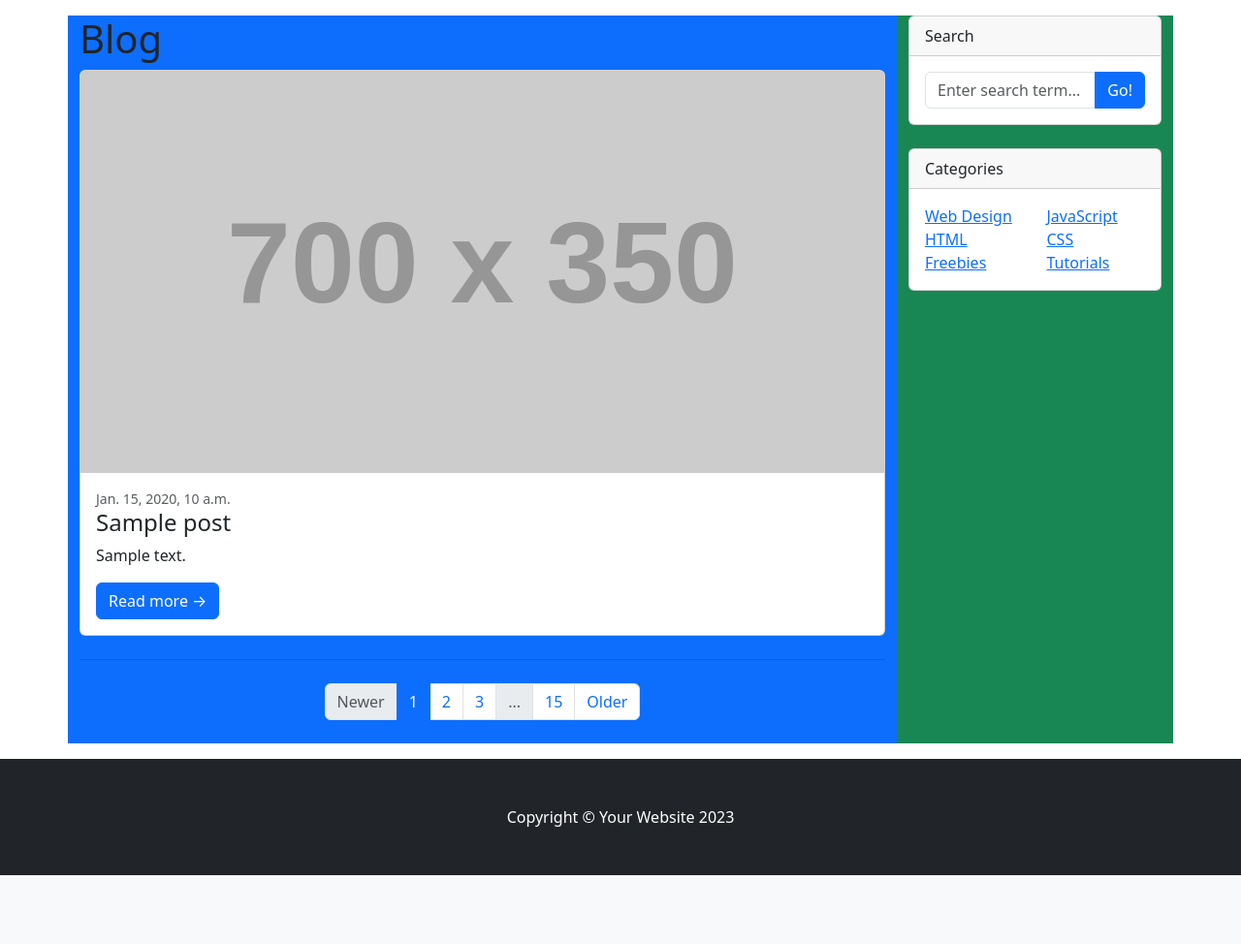
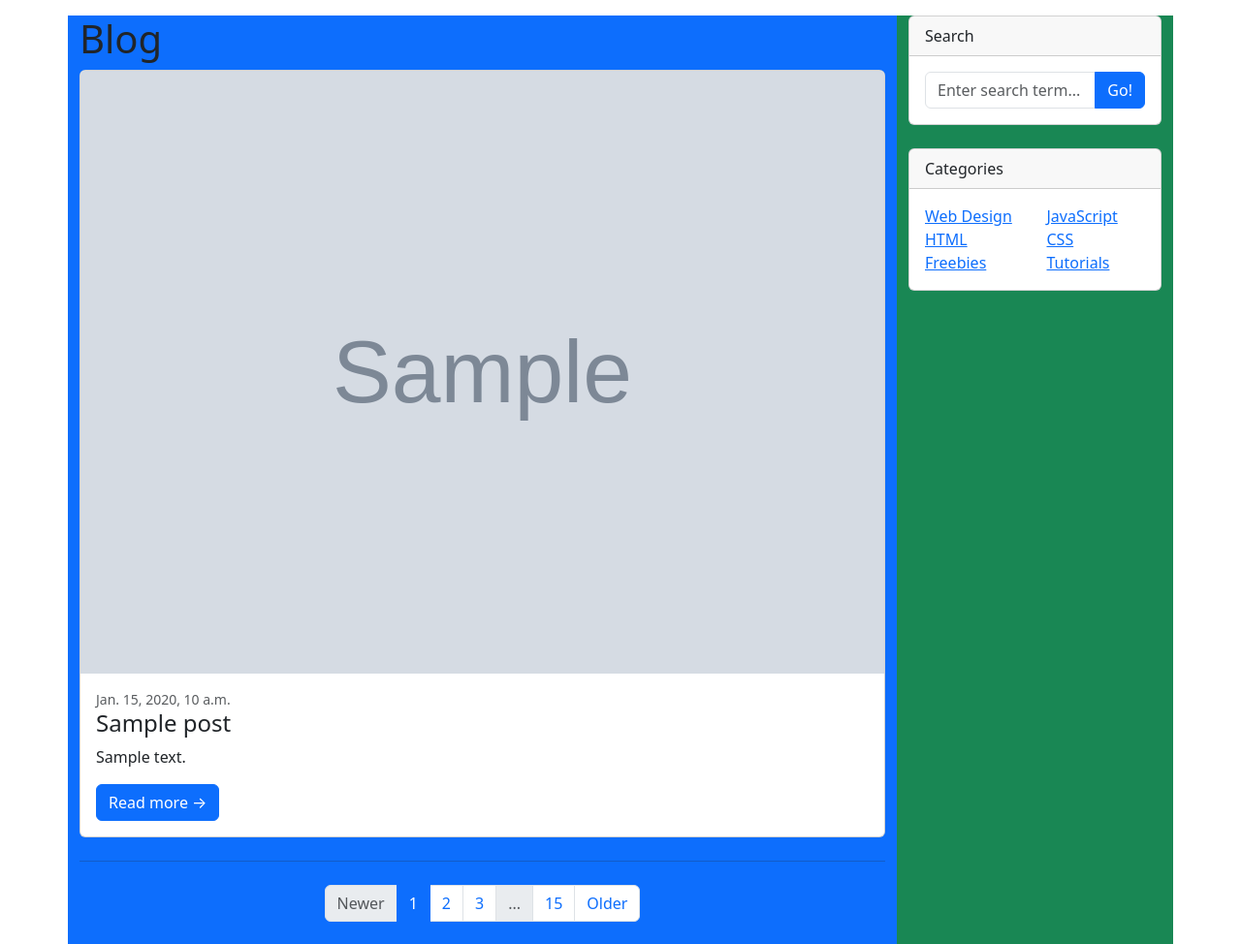
Before and after one commit to jmhwang-dev/django-tutorial, a Django app: page /blog/ in a window 1280 px wide. Shown: the part 56-1030 px from the top of the page at 97% size. Before the commit the page ends 959 px from the top, so only its background shows below. Run offline with Django 5.2, Linux system fonts and the light colour scheme; tables that the repository leaves empty hold one stand-in row (values such as "Sample post"); grey boxes marked "Sample" are stand-in pictures; grey boxes labelled with a size stand in for pictures from a placeholder-image service; some libraries are stand-ins or nearby versions.

Commit message:
포스트 목록 페이지에 대표 이미지 출력하기

```diff
--- a/django/2-create-project/blog/models.py
+++ b/django/2-create-project/blog/models.py
@@ -5,6 +5,7 @@ class Post(models.Model):
     title = models.CharField(max_length=30)
     content = models.TextField()
 
+    head_image = models.ImageField(upload_to='blog/images/%Y/%m/%d/', blank=True)
     created_at = models.DateTimeField(auto_now_add=True)
     updated_at = models.DateTimeField(auto_now=True)
     # author: 추후 작성 예정
--- a/django/2-create-project/blog/templates/blog/post_list.html
+++ b/django/2-create-project/blog/templates/blog/post_list.html
@@ -84,7 +84,7 @@
                 {% for p in post_list %}
                 <!-- Blog post-->
                 <div class="card mb-4">
-                    <a href="#!"><img class="card-img-top" src="https://dummyimage.com/700x350/dee2e6/6c757d.jpg"
+                    <a href="#!"><img class="card-img-top" src="{{ p.head_image.url }}"
                             alt="..." /></a>
                     <div class="card-body">
                         <div class="small text-muted">{{ p.created_at }}</div>
--- a/django/2-create-project/do_it_django_prj/urls.py
+++ b/django/2-create-project/do_it_django_prj/urls.py
@@ -18,8 +18,13 @@ from django.contrib import admin
 from django.urls import path
 from django.urls import include
 
+from django.conf import settings
+from django.conf.urls.static import static
+
 urlpatterns = [
     path('blog/', include('blog.urls')),
     path('admin/', admin.site.urls),
     path('', include('single_pages.urls'))
 ]
+
+urlpatterns += static(settings.MEDIA_URL, document_root=settings.MEDIA_ROOT)
```
Also changed, not shown: 1 other file.
